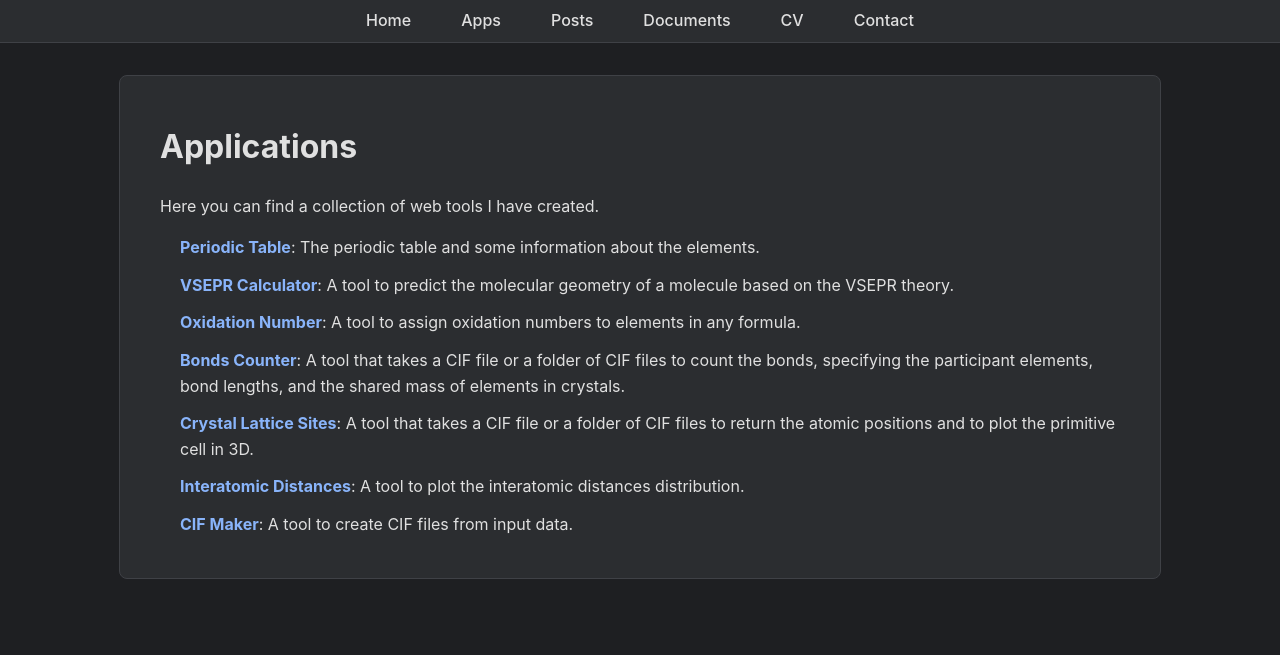
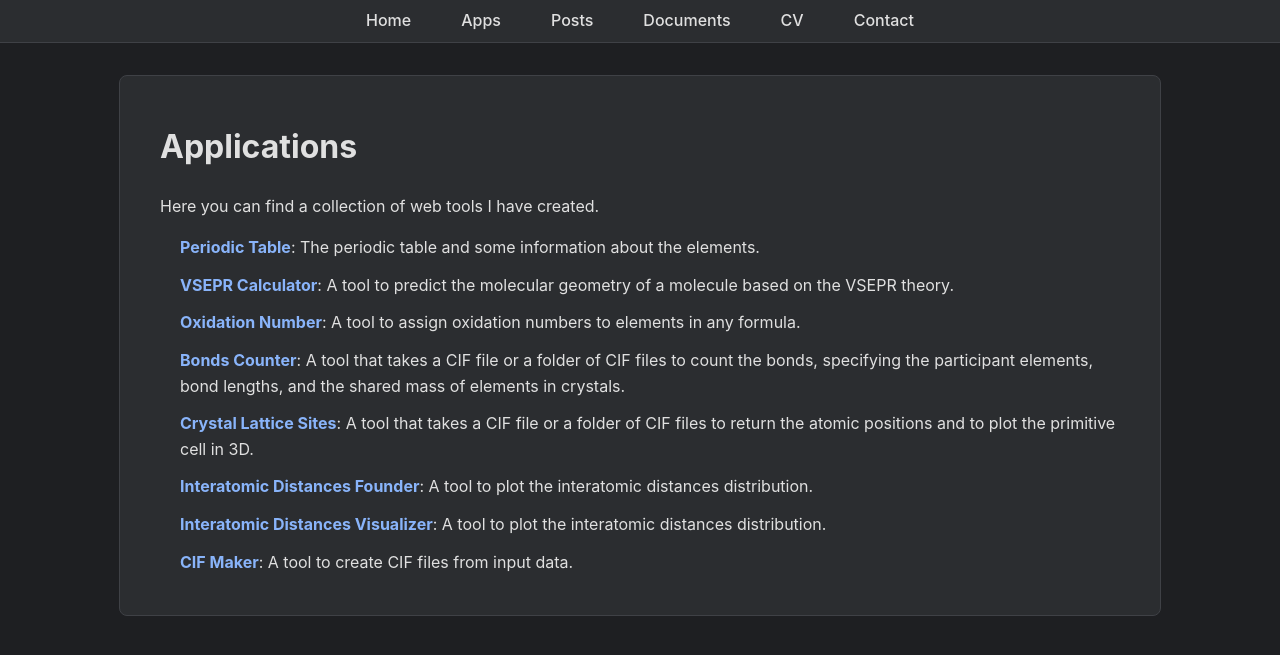
Before and after one commit to MuathHamidi/muath.hamidi, a Jekyll site: the page built from apps.md, in a window 1280 px wide. Shown: the top 655 px of the page. Built offline with Jekyll 4.4.1, drawn with Linux system fonts in a browser that asks for light colours.

Commit message:
Update apps.md

```diff
--- a/apps.md
+++ b/apps.md
@@ -11,5 +11,6 @@
 - **[Oxidation Number](./apps/oxidation_number.html)**: A tool to assign oxidation numbers to elements in any formula.
 - **[Bonds Counter](./apps/bonds_counter.html)**: A tool that takes a CIF file or a folder of CIF files to count the bonds, specifying the participant elements, bond lengths, and the shared mass of elements in crystals.
 - **[Crystal Lattice Sites](./apps/crystal_lattice_sites.html)**: A tool that takes a CIF file or a folder of CIF files to return the atomic positions and to plot the primitive cell in 3D.
-- **[Interatomic Distances](./apps/interatomic_distances.html)**: A tool to plot the interatomic distances distribution.
+- **[Interatomic Distances Founder](./apps/interatomic_distances_founder.html)**: A tool to plot the interatomic distances distribution.
+- **[Interatomic Distances Visualizer](./apps/interatomic_distances_visualizer.html)**: A tool to plot the interatomic distances distribution.
 - **[CIF Maker](./apps/cif_maker.html)**: A tool to create CIF files from input data.
```
